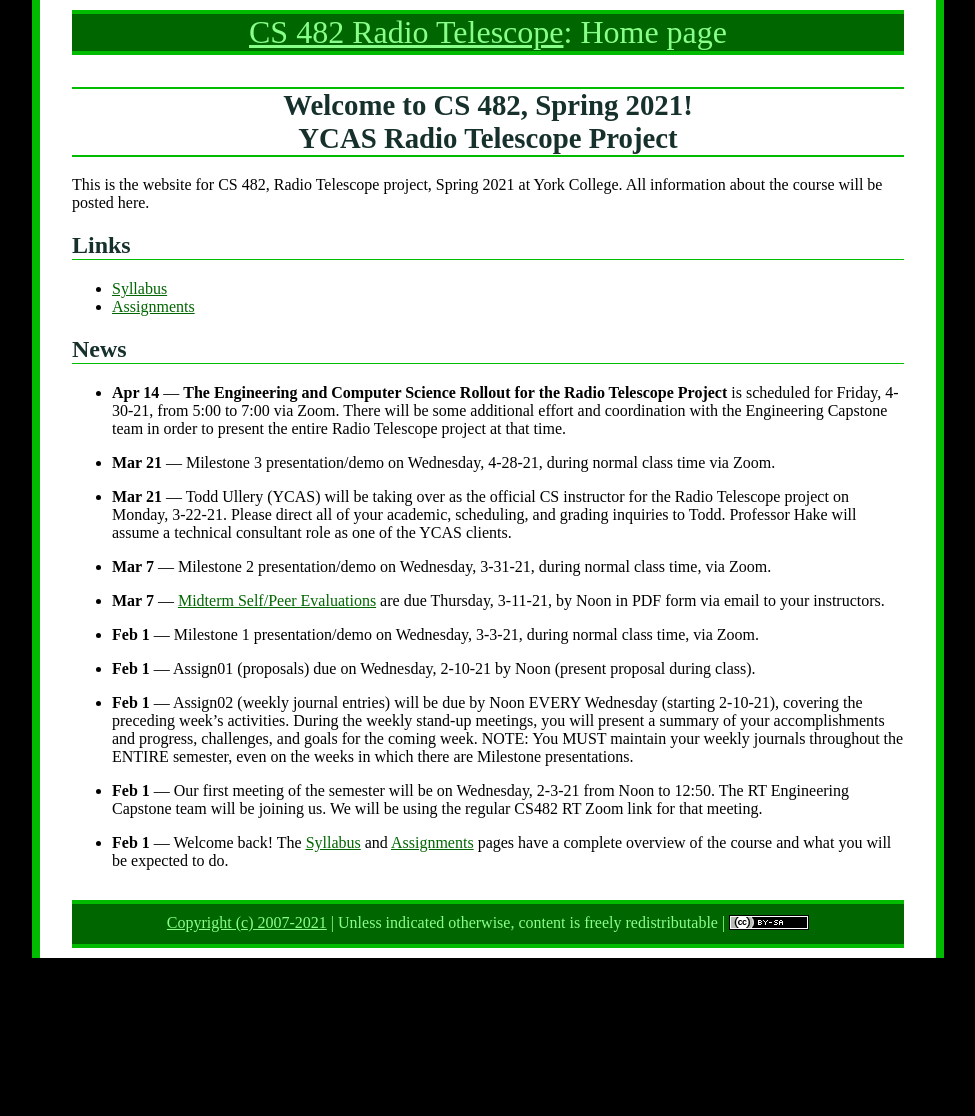
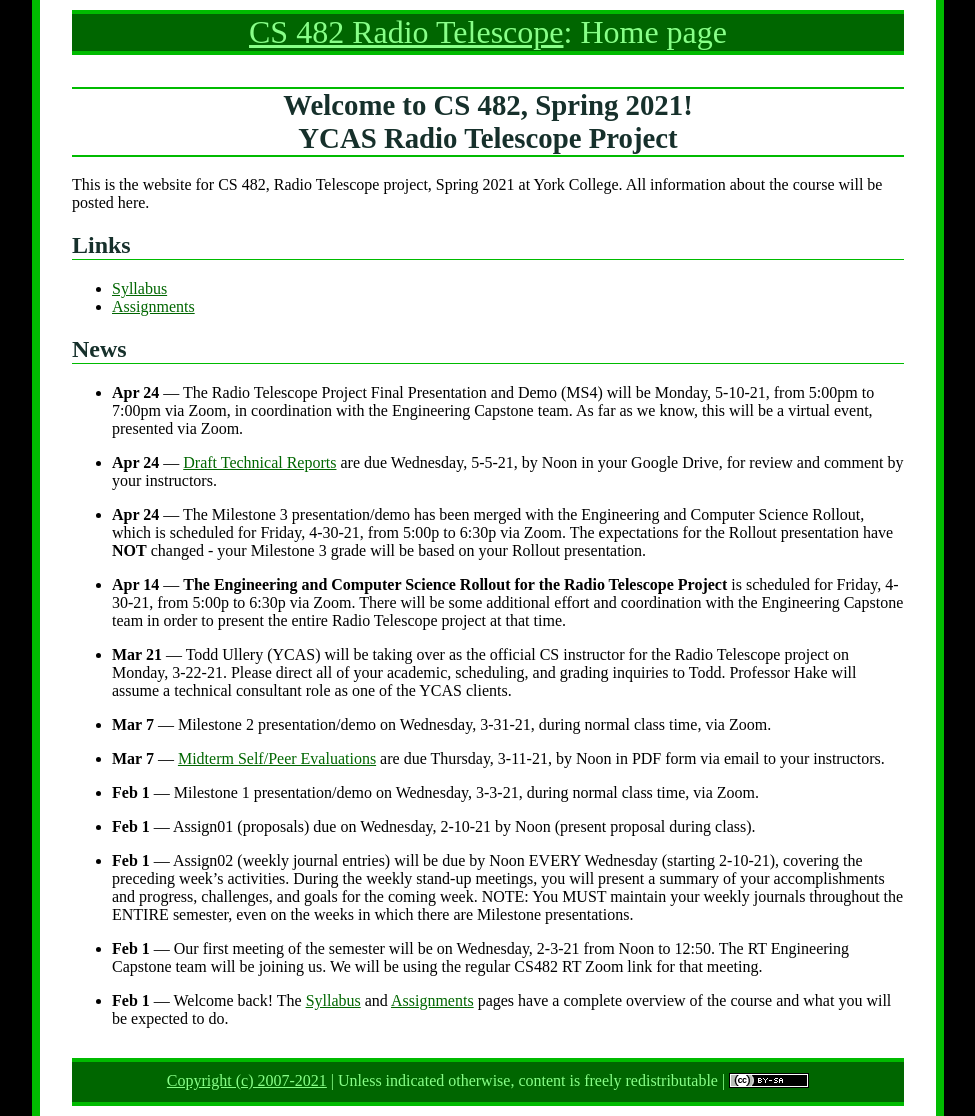
Before and after one commit to ycpcs/cs482-spring2021-RT, a Jekyll site: the page built from index.md, in a window 1280 px wide. Shown: the whole page, without its empty margins (152-1127 px from the left). Built offline with Jekyll 4.4.1, drawn with Linux system fonts in a browser that asks for light colours; before the commit the page ends 958 px from its top, so only the background shows below that.

Commit message:
merged MS3 with Rollout

```diff
--- a/assign/index.md
+++ b/assign/index.md
@@ -17,9 +17,9 @@ Assignment | Due
 [Assign03: Milestone 1](assign03.html) | Wednesday, 3-3-2021 (during class period via Zoom)
 [Assign04: Milestone 2](assign04.html) | Wednesday, 3-31-2021 (during class period via Zoom)
 [Midterm Peer Evaluations](PeerEval-RadioTelescope-Sp21-midterm.pdf) | Saturday, 4-3-21 (by Noon in PDF form via email)
-[Assign05: Milestone 3](assign05.html) | Wednesday, 4-28-2021 (during class period via Zoom)
+[Assign05: Milestone 3](assign05.html) | Friday, 4-30-2021 (5:00p to 6:30p via Zoom, as part of the Engineering and Computer Science Rollout, in coordination with the Engineering Capstone team)
 [Assign06: Draft Technical Report](assign06.html) | Wednesday, 5-5-2021 (by Noon in your Google Drive)
-[Assign06: Milestone 4](assign06.html) | Monday, 5-10-2021 (5:00p to 7:00p via Zoom)
+[Assign06: Milestone 4- Final Presentation](assign06.html) | Monday, 5-10-2021 (5:00p to 7:00p via Zoom, in coordination with the Engineering Capstone team)
 [Assign06: Final Technical Report and Team Posters](assign06.html) | Friday, 5-14-2021 (by Noon in PDF form in your Google Drive and via email)
 [Final Peer Evaluations](PeerEval-RadioTelescope-Sp21-final.pdf) | Friday, 5-14-2021 (by Noon in PDF form via email)
 
--- a/index.md
+++ b/index.md
@@ -21,15 +21,15 @@ All information about the course will be posted here.
 
 * **May 5** &mdash; [Final Self/Peer Evaluations](./assign/PeerEval-RadioTelescope-Sp21-final.pdf) are due Friday, 5-14-21, by Noon in PDF form via email to your instructors.
 
-* **Apr 28** &mdash; The Radio Telescope Project Final Presentation and Demo (MS4) will be Monday, 5-10-21, from 5:00pm to 7:00pm via Zoom, in coordination with the Engineering Capstone team.  As far as we know, this will be a virtual event, presented via Zoom.
-
-* **Apr 28** &mdash; [Draft Technical Reports](./assign/finalreport.html) are due Wednesday, 5-5-21, by Noon in your Google Drive, for review and comment by your instructors.
-
 -->
 
-* **Apr 14** &mdash; **The Engineering and Computer Science Rollout for the Radio Telescope Project** is scheduled for Friday, 4-30-21, from 5:00 to 7:00 via Zoom.  There will be some additional effort and coordination with the Engineering Capstone team in order to present the entire Radio Telescope project at that time.
+* **Apr 24** &mdash; The Radio Telescope Project Final Presentation and Demo (MS4) will be Monday, 5-10-21, from 5:00pm to 7:00pm via Zoom, in coordination with the Engineering Capstone team.  As far as we know, this will be a virtual event, presented via Zoom.
 
-* **Mar 21** &mdash; Milestone 3 presentation/demo on Wednesday, 4-28-21, during normal class time via Zoom.
+* **Apr 24** &mdash; [Draft Technical Reports](./assign/finalreport.html) are due Wednesday, 5-5-21, by Noon in your Google Drive, for review and comment by your instructors.
+
+* **Apr 24** &mdash; The Milestone 3 presentation/demo has been merged with the Engineering and Computer Science Rollout, which is scheduled for Friday, 4-30-21, from 5:00p to 6:30p via Zoom.  The expectations for the Rollout presentation have **NOT** changed - your Milestone 3 grade will be based on your Rollout presentation.
+
+* **Apr 14** &mdash; **The Engineering and Computer Science Rollout for the Radio Telescope Project** is scheduled for Friday, 4-30-21, from 5:00p to 6:30p via Zoom.  There will be some additional effort and coordination with the Engineering Capstone team in order to present the entire Radio Telescope project at that time.
 
 * **Mar 21** &mdash; Todd Ullery (YCAS) will be taking over as the official CS instructor for the Radio Telescope project on Monday, 3-22-21.  Please direct all of your academic, scheduling, and grading inquiries to Todd.  Professor Hake will assume a technical consultant role as one of the YCAS clients.
 
```
